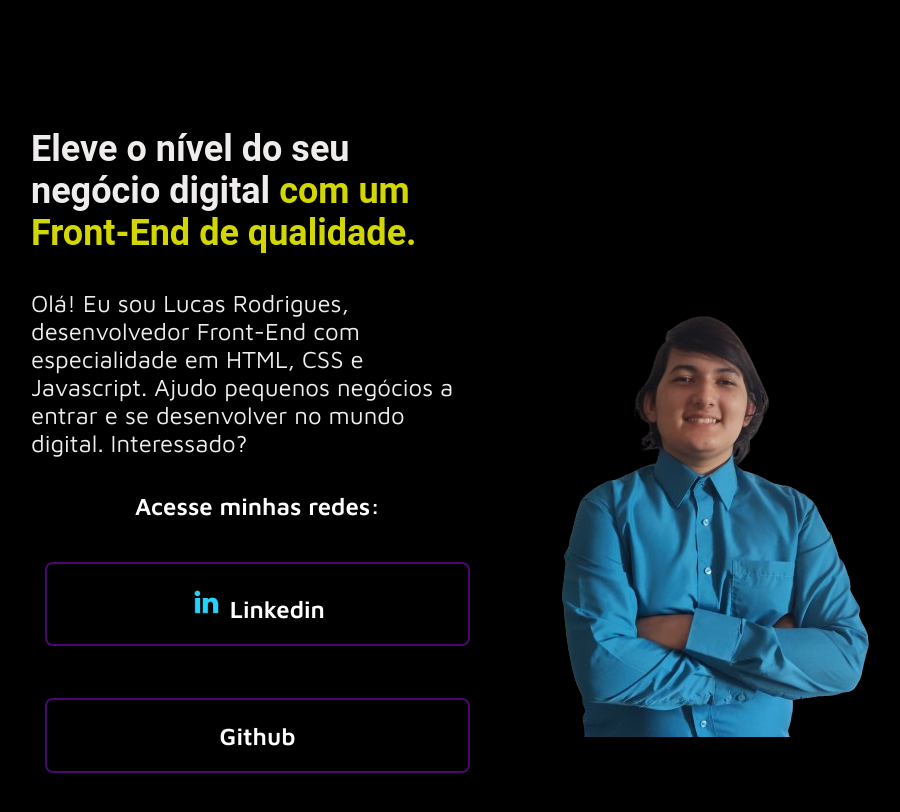
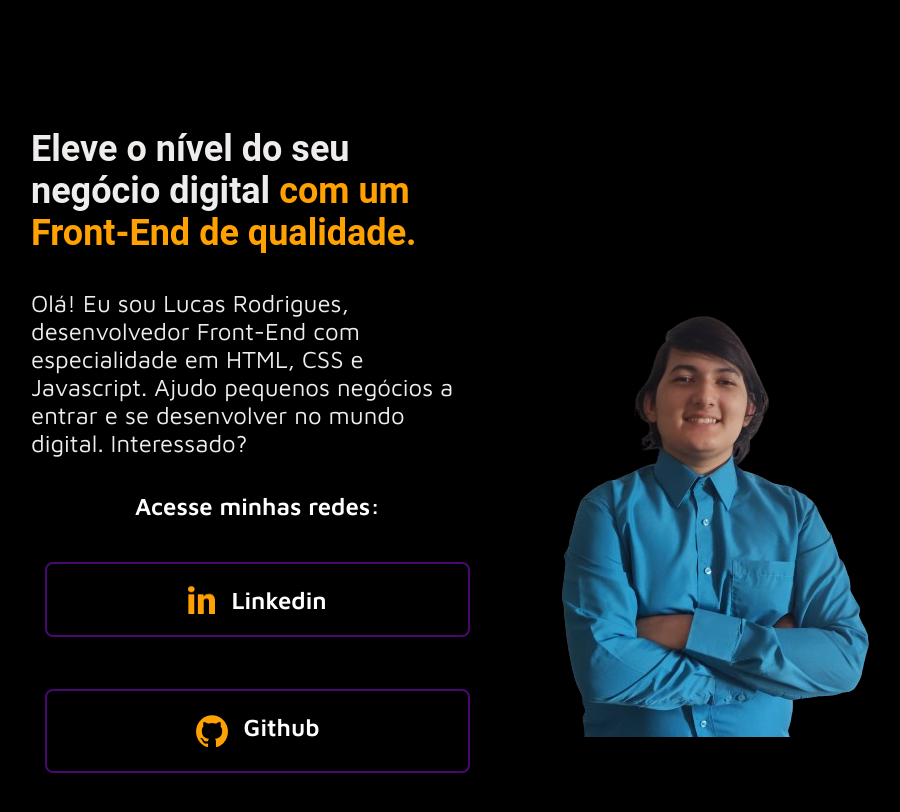
Before and after one commit to lucasnrodriguesti/Portfolio, a plain HTML site: page index.html in a window 1280 px wide. Shown: the whole page, without its empty margins (161-1061 px from the left). Drawn offline with Linux system fonts and the light colour scheme.

Commit message:
posicionando icones ao lado do texto

```diff
--- a/index.html
+++ b/index.html
@@ -20,10 +20,11 @@
                 <h2 class="apresentacao__links__subtitulo">Acesse minhas redes:</h2>
                 <a class="apresentacao__links__link" href="https://www.linkedin.com/in/lucas-neves-rodrigues-04554619b/"
                 target="_blank">
-                <img src="./assets/linkedin.png">
+                <img src="./assets/yellow-linkedin.png">
                 Linkedin</a>
                 <a class="apresentacao__links__link" href="https://github.com/lucasnrodriguesti?tab=repositories"
-                target="_blank">Github</a>
+                target="_blank">
+                <img src="./assets/yellow-github.png">Github</a>
             </div>
         </section>
         <img src="./assets/dev-lucas.png" alt="Foto do Lucas - Desenvolvedor Front-End">
--- a/style.css
+++ b/style.css
@@ -34,7 +34,7 @@ body {
 }
 
 .apresentacao__conteudo__destaque {
-    color: #D2D700;
+    color: #FFA100;
 }
 
 .apresentacao__conteudo__sobre-min {
@@ -58,9 +58,11 @@ body {
 }
 
 .apresentacao__links__link {
+    display: flex;
+    justify-content: center;
+    gap: 16px;
     border: 2px solid #490871;
     width: 378px;
-    text-align: center;
     border-radius: 8px;
     font-size: 24px;
     font-weight: 600;
@@ -70,3 +72,7 @@ body {
     color: #FFFFFF;
     font-family: 'Maven Pro', serif;
 }
+
+.apresentacao__links__link:hover {
+    background-color: #272727;
+}
```
Also changed, not shown: Assets/Imagem.png (deleted), Assets/github.png (deleted), Assets/instagram.png (deleted), Assets/linkedin.png (deleted), Assets/twitch.png (deleted), Assets/twitter.png (deleted), Assets/yellow-github.png (added), Assets/yellow-linkedin.png (added).
